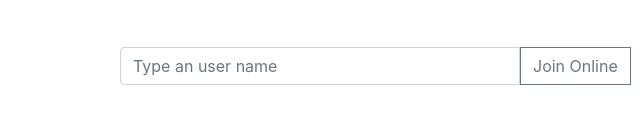
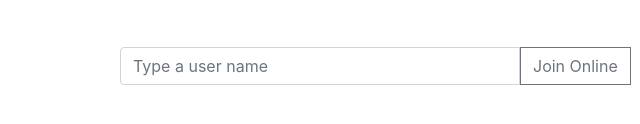
Before and after one commit to onemorelight-hub/iMeet, a website: page views/home.html in a window 1280 px wide. Shown: the part 346-470 px from the top of the page, 187-827 px from the left. Drawn offline with Linux system fonts and the light colour scheme.

Commit message:
Create home.html

```diff
--- a/views/home.html
+++ b/views/home.html
@@ -30,7 +30,7 @@
 
       </div>
       <div class="input-group username-group">
-        <input type="text" placeholder="Type an user name" name="username" class="form-control text-join-field username-field">
+        <input type="text" placeholder="Type a user name" name="username" class="form-control text-join-field username-field">
         <div class="input-group-prepend">
           <button class="btn btn-outline-secondary" type="submit">Join Online</button>
         </div>
```
